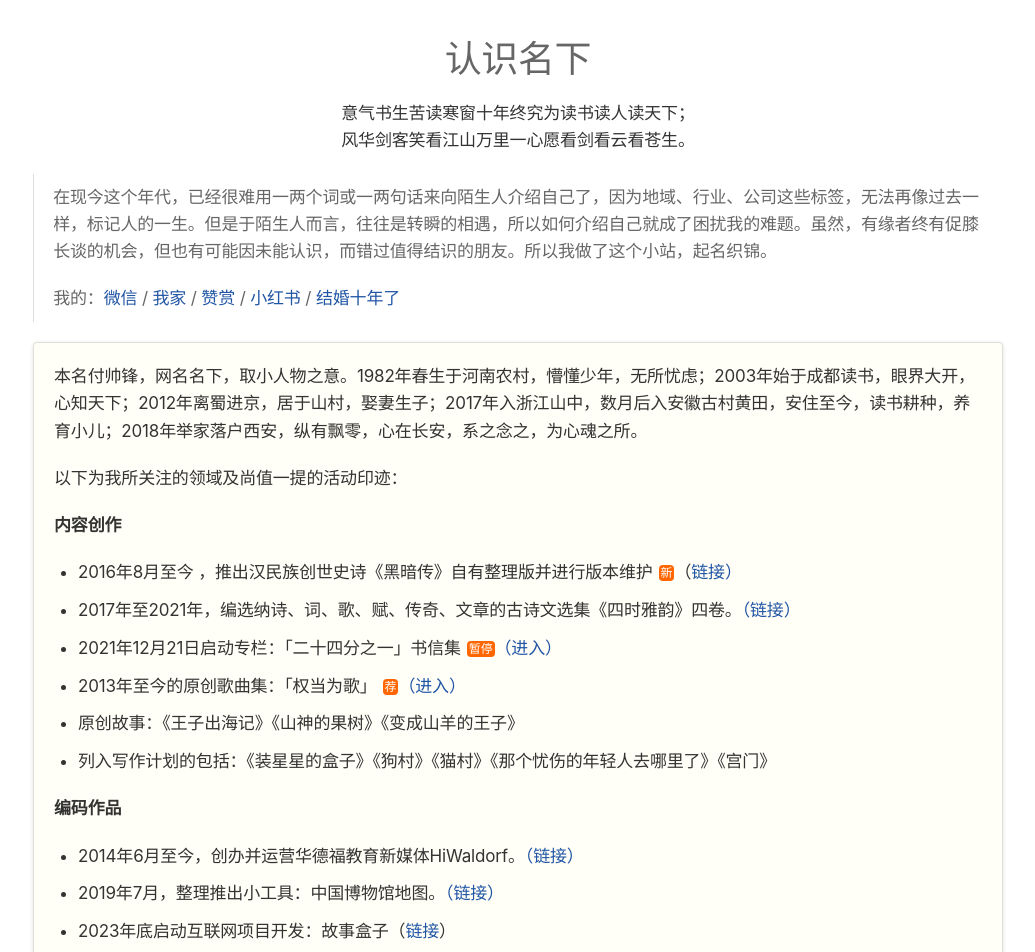
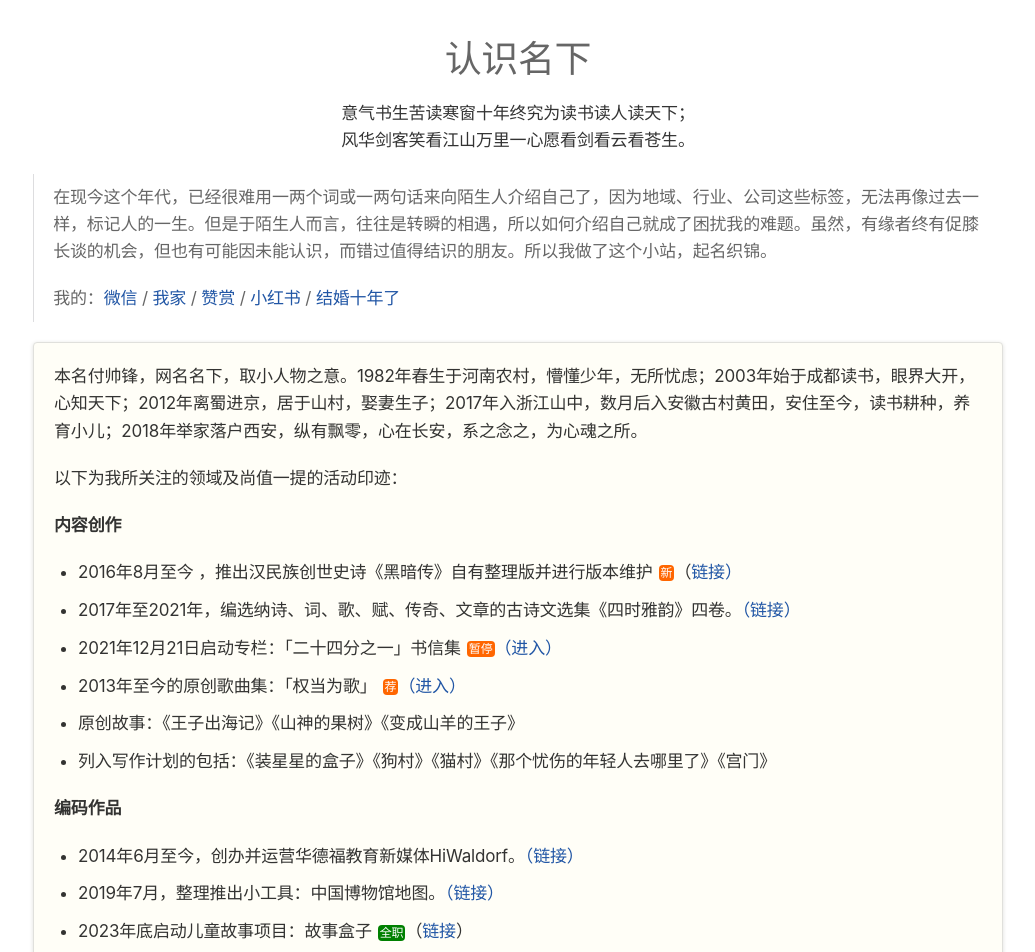
Before and after one commit to mingxia/zhijin, a plain HTML site: page index.html in a window 1280 px wide. Shown: the top 952 px of the page, without its empty margins (122-1157 px from the left). Drawn offline with Linux system fonts and the light colour scheme.

Commit message:
首页修改
添加全职标签；
修订shortcut icon；

```diff
--- a/file/new-tip.css
+++ b/file/new-tip.css
@@ -11,6 +11,22 @@
   height: 16px;
   font-size: 12px;
   border-radius: 4px;
-  font-weight: 200;
+  font-weight: 300;
   margin-left: 6px;
 }
+.new-tip-2 {
+  background-color: green;
+  display: inline-block;
+  padding: 0 2px;
+  text-align: center;
+  vertical-align: middle;
+  font-style: normal;
+  color: #fff;
+  overflow: hidden;
+  line-height: 16px;
+  height: 16px;
+  font-size: 12px;
+  border-radius: 4px;
+  font-weight: 300;
+  margin-left: 6px;
+}
--- a/index.html
+++ b/index.html
@@ -19,8 +19,9 @@
   <meta property="twitter:image" content="https://zhij.in/file/card.jpg">
   <meta property="twitter:url" content="https://zhij.in/">
   <title>「织锦」:: 我就是名下</title>
+  <!-- Favicon -->
+	<link href="file/logo.png" rel="shortcut icon">
   <link rel="apple-touch-icon-precomposed" href="file/logobig.png" />
-  <link rel="icon" sizes="192x192" href="file/logo.png" />
   <link href="file/style.css" rel="stylesheet" />
   <link href="file/new-tip.css" rel="stylesheet" />
   <link rel="stylesheet" href="file/font-awesome.min.css" />
@@ -78,7 +79,7 @@
         <ul>
          <li> <p>2014年6月至今，创办并运营华德福教育新媒体HiWaldorf。<a href="https://hiwaldorf.com" target="_blank">（链接）</a></p> </li>
          <li> <p>2019年7月，整理推出小工具：中国博物馆地图。<a href="http://museum.yanyoujin.com" target="_blank">（链接）</a></p> </li>
-         <li> <p>2023年底启动互联网项目开发：故事盒子（<a href="http://gushihezi.com" target="_blank">链接</a>）</p> </li>
+         <li> <p>2023年底启动儿童故事项目：故事盒子<span class="new-tip-2">全职</span>（<a href="http://gushihezi.com" target="_blank">链接</a>）</p> </li>
         </ul>
         <div class="paragraph">
          <p><b>书店与书</b></p>
@@ -112,7 +113,7 @@
   </div>
   <div id="footer">
    <div id="footer-text">
-     最后更新 2023-11-15 09:00:00 +0800
+     最后更新 2023-11-18 09:00:00 +0800
    </div>
   </div>
  </body>
```
